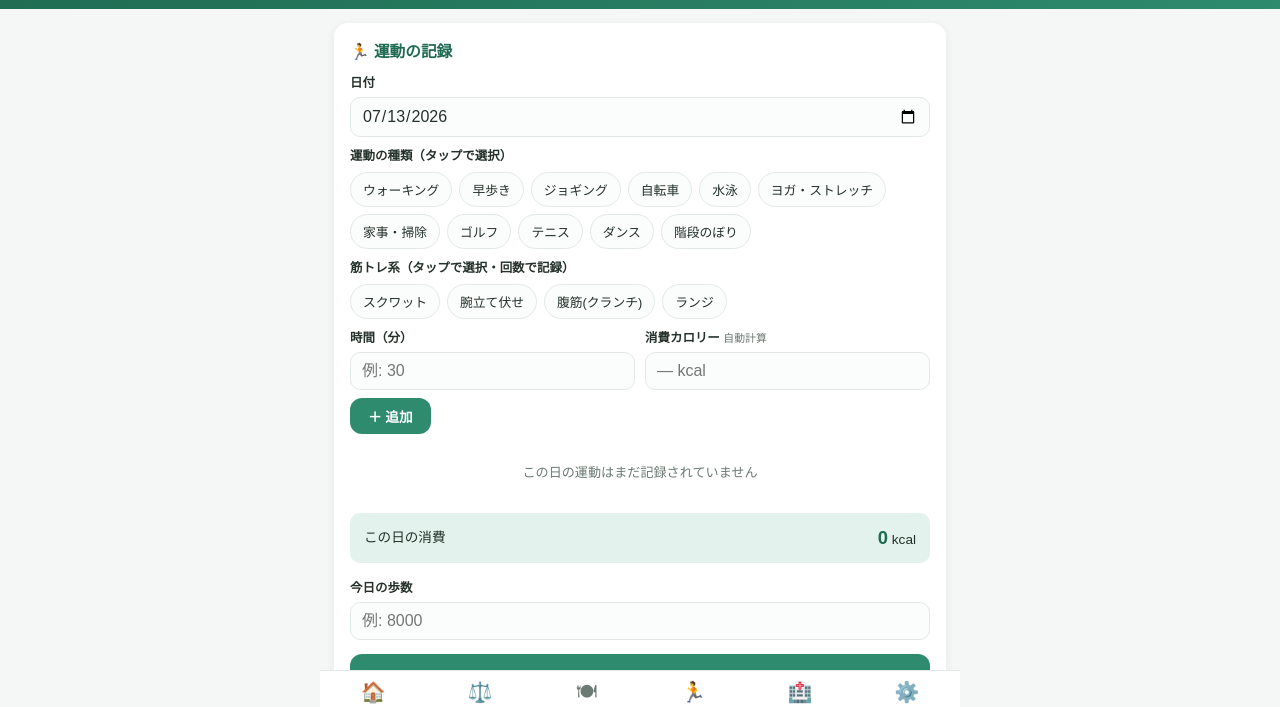
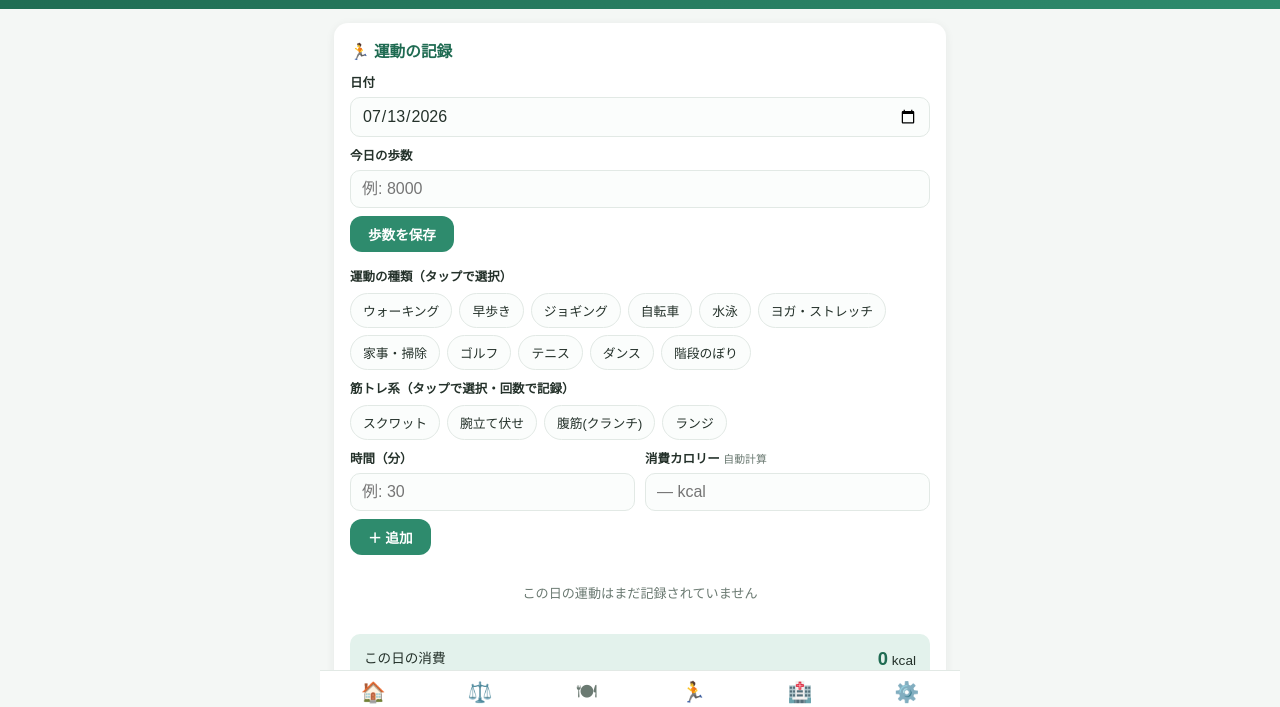
Before and after one commit to zhimasongtian-spec/shibokan-clinic-app, a plain HTML site: page index.html in a window 1280 px wide. Both pictures are taken after a click on the button "🏃 運動". Shown: the part 69-776 px from the top of the page. Drawn offline with Linux system fonts and the light colour scheme; a script that the page names is missing.

Commit message:
Move today's step count input right below the date on the exercise tab
Puts step entry up front instead of after the exercise log, since
it's logged independently of individual workout entries.

```diff
--- a/index.html
+++ b/index.html
@@ -383,7 +383,10 @@
       <h2>🏃 運動の記録</h2>
       <label for="ex-date">日付</label>
       <input type="date" id="ex-date">
-      <label>運動の種類（タップで選択）</label>
+      <label for="ex-steps">今日の歩数</label>
+      <input type="number" id="ex-steps" min="0" step="100" placeholder="例: 8000">
+      <button class="btn small" id="ex-save">歩数を保存</button>
+      <label style="margin-top:16px;">運動の種類（タップで選択）</label>
       <div class="chips" id="ex-chips"></div>
       <label>筋トレ系（タップで選択・回数で記録）</label>
       <div class="chips" id="ex-chips-reps"></div>
@@ -410,10 +413,6 @@
       <button class="btn small" id="ex-add">＋ 追加</button>
       <div class="item-list" id="ex-list"></div>
       <div class="kcal-summary" id="ex-kcal-summary"></div>
-
-      <label for="ex-steps" style="margin-top:16px;">今日の歩数</label>
-      <input type="number" id="ex-steps" min="0" step="100" placeholder="例: 8000">
-      <button class="btn" id="ex-save">歩数を保存</button>
     </div>
     <div class="card">
       <h2>今週の運動 <span class="unit-note">目標: 週<span id="ex-goal-view">150</span>分</span></h2>
```
